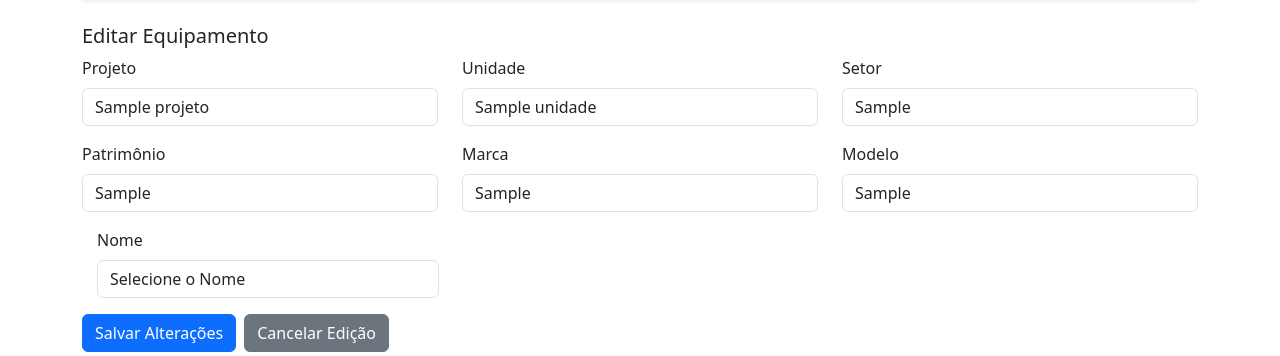
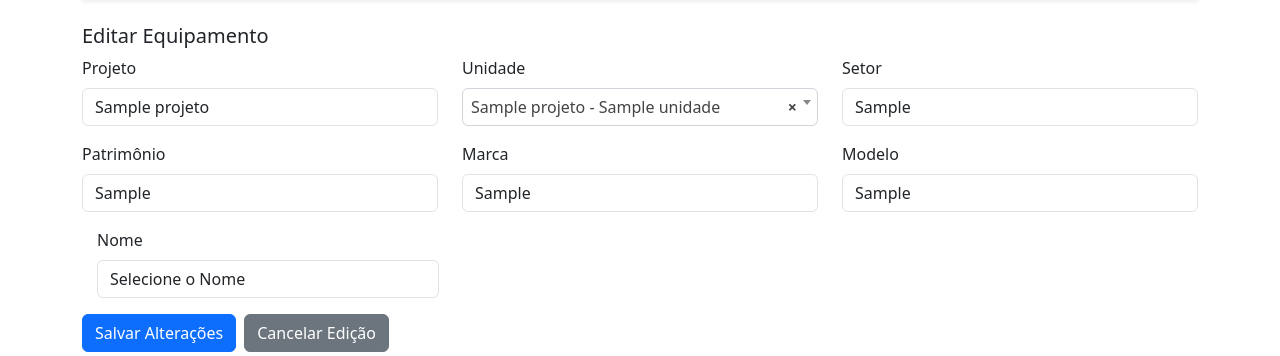
Before and after one commit to gleisonmedeiros/controlesuprimentos, a Django app: page /controlesupri/equipamento/1/ in a window 1280 px wide. Shown: the part 80-436 px from the top of the page. Run offline with Django 5.2, Linux system fonts and the light colour scheme; a user stored in the database is signed in; tables that the repository leaves empty hold one stand-in row (values such as "Sample post"); some libraries are stand-ins or nearby versions.

Commit message:
aprimorando com o select2

```diff
--- a/controlesuprimentos/cltsupri/templates/cadastro_equipamento_consolidado.html
+++ b/controlesuprimentos/cltsupri/templates/cadastro_equipamento_consolidado.html
@@ -22,11 +22,11 @@
 
         <div class="col-md-4">
             <label for="id_unidade">Unidade</label>
-            <select name="unidade" id="id_unidade" class="form-control">
+            <select name="unidade" id="id_unidade" class="form-control select2-field">
                 <option value="">Selecione uma Unidade</option>
                 {% for unidade in unidades %}
                     <option value="{{ unidade.id }}" {% if selected_unidade == unidade.id|stringformat:"s" %}selected{% endif %}>
-                        {{ unidade.nome }}
+                        {{ unidade.projeto.nome }} - {{ unidade.nome }}
                     </option>
                 {% endfor %}
             </select>
@@ -139,4 +139,35 @@ document.getElementById('id_projeto').addEventListener('change', function() {
 });
 </script>
 
+<!-- Select2 (para busca automática em Unidade) -->
+<link href="https://cdn.jsdelivr.net/npm/select2@4.1.0-rc.0/dist/css/select2.min.css" rel="stylesheet" />
+<script src="https://code.jquery.com/jquery-3.6.0.min.js"></script>
+<script src="https://cdn.jsdelivr.net/npm/select2@4.1.0-rc.0/dist/js/select2.min.js"></script>
+
+<script>
+$(document).ready(function() {
+    $('#id_unidade').select2({
+        placeholder: "Pesquise uma unidade...",
+        allowClear: true,
+        width: '100%',
+        language: {
+            noResults: function() {
+                return "Nenhum resultado encontrado";
+            }
+        }
+    });
+});
+</script>
+
+<style>
+.select2-container .select2-selection--single {
+  height: 38px !important;
+  border: 1px solid #ced4da !important;
+  border-radius: 0.375rem !important;
+}
+.select2-selection__rendered {
+  line-height: 36px !important;
+}
+</style>
+
 {% endblock %}
--- a/controlesuprimentos/cltsupri/views.py
+++ b/controlesuprimentos/cltsupri/views.py
@@ -1305,21 +1305,32 @@ def consolidado_maquinas(request):
     edit_id = request.POST.get('edit') or request.GET.get('edit')
     obj = ConsolidadoMaquinas.objects.filter(id=edit_id).first() if edit_id else None
 
-    # Lista de projetos para select
+    # Lista de projetos
     projetos = Projeto.objects.all().order_by('nome')
 
-    # Projeto selecionado (GET ou POST)
-    selected_projeto = request.POST.get('projeto') or request.GET.get('projeto')
+    # Definir projeto selecionado
+    if request.method == 'POST':
+        selected_projeto = request.POST.get('projeto') or ''
+    elif obj:
+        selected_projeto = str(obj.projeto.id)
+    else:
+        selected_projeto = request.GET.get('projeto') or ''
 
-    # Lista de unidades filtradas pelo projeto (sempre queryset, nunca lista)
+    # Definir unidades (se tiver projeto selecionado)
     if selected_projeto:
         unidades = Unidade.objects.filter(projeto_id=selected_projeto).order_by('nome')
     else:
         unidades = Unidade.objects.none()
 
-    # Unidade selecionada (para manter a seleção)
-    selected_unidade = request.POST.get('unidade') or (str(obj.unidade.id) if obj else '')
+    # Unidade selecionada
+    if request.method == 'POST':
+        selected_unidade = request.POST.get('unidade') or ''
+    elif obj:
+        selected_unidade = str(obj.unidade.id)
+    else:
+        selected_unidade = ''
 
+    # Processamento POST (criar, editar ou deletar)
     if request.method == 'POST':
         # Exclusão
         if 'delete' in request.POST:
@@ -1328,16 +1339,16 @@ def consolidado_maquinas(request):
             messages.success(request, 'Registro removido com sucesso!')
             return redirect('consolidado_maquinas')
 
-        # Criação ou edição
+        # Criação/Edição
         form = ConsolidadoMaquinasForm(request.POST, instance=obj)
-        form.fields['unidade'].queryset = unidades  # garante queryset válido
+        form.fields['unidade'].queryset = unidades
 
         if form.is_valid():
             form.save()
             messages.success(request, f'Registro {"atualizado" if obj else "criado"} com sucesso!')
             return redirect('consolidado_maquinas')
     else:
-        # GET
+        # GET (exibe formulário)
         form = ConsolidadoMaquinasForm(instance=obj)
         form.fields['unidade'].queryset = unidades
 
@@ -1350,6 +1361,7 @@ def consolidado_maquinas(request):
         'selected_projeto': selected_projeto,
         'selected_unidade': selected_unidade,
     })
+
 
 
 @login_required(login_url='login')
```
Also changed, not shown: controlesuprimentos/cltsupri/templates/associar_unidade.html (+36 -0 lines), controlesuprimentos/cltsupri/templates/consolidado_maquinas.html (+16 -0 lines), controlesuprimentos/cltsupri/templates/maquinas_equipamentos.html (+22 -0 lines).
